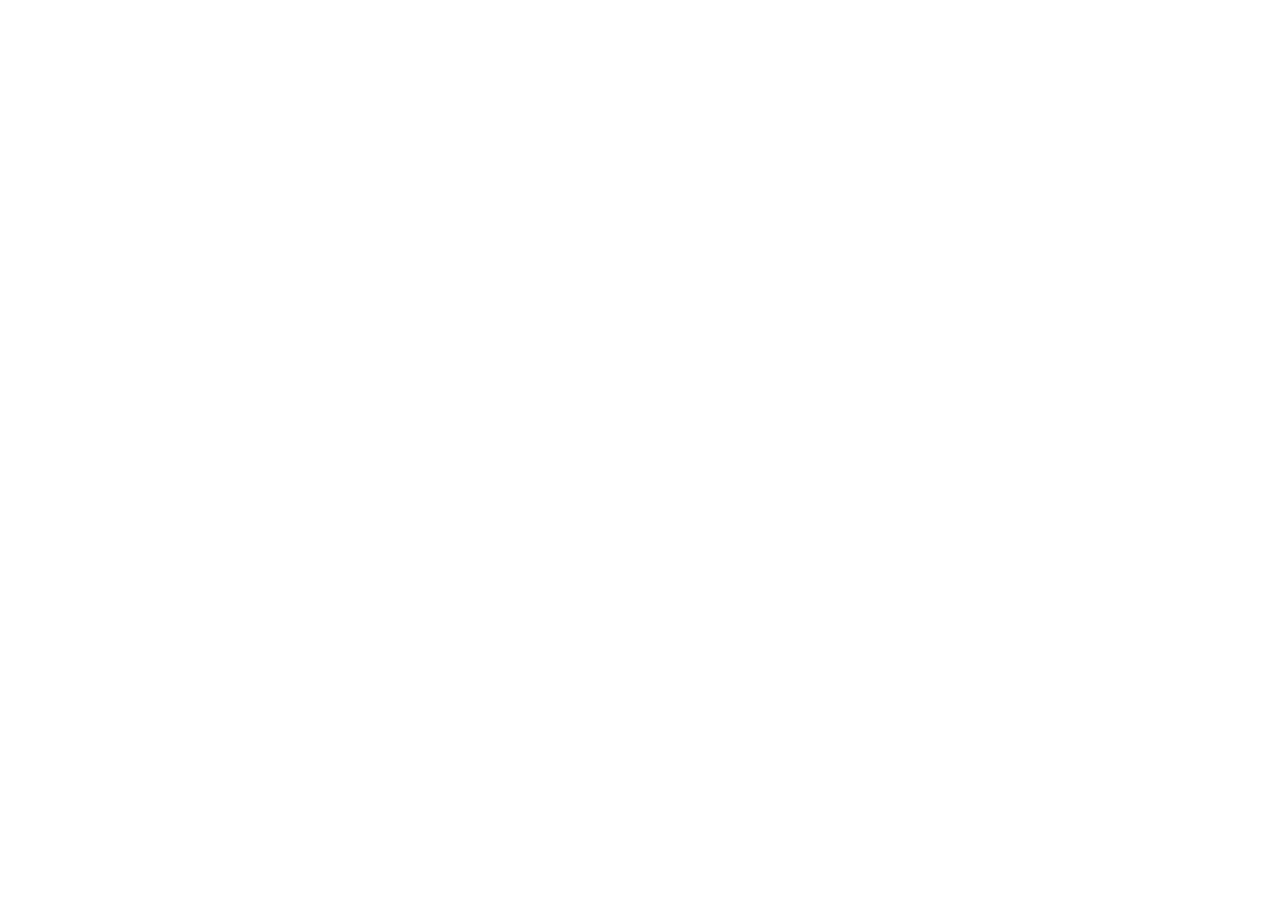
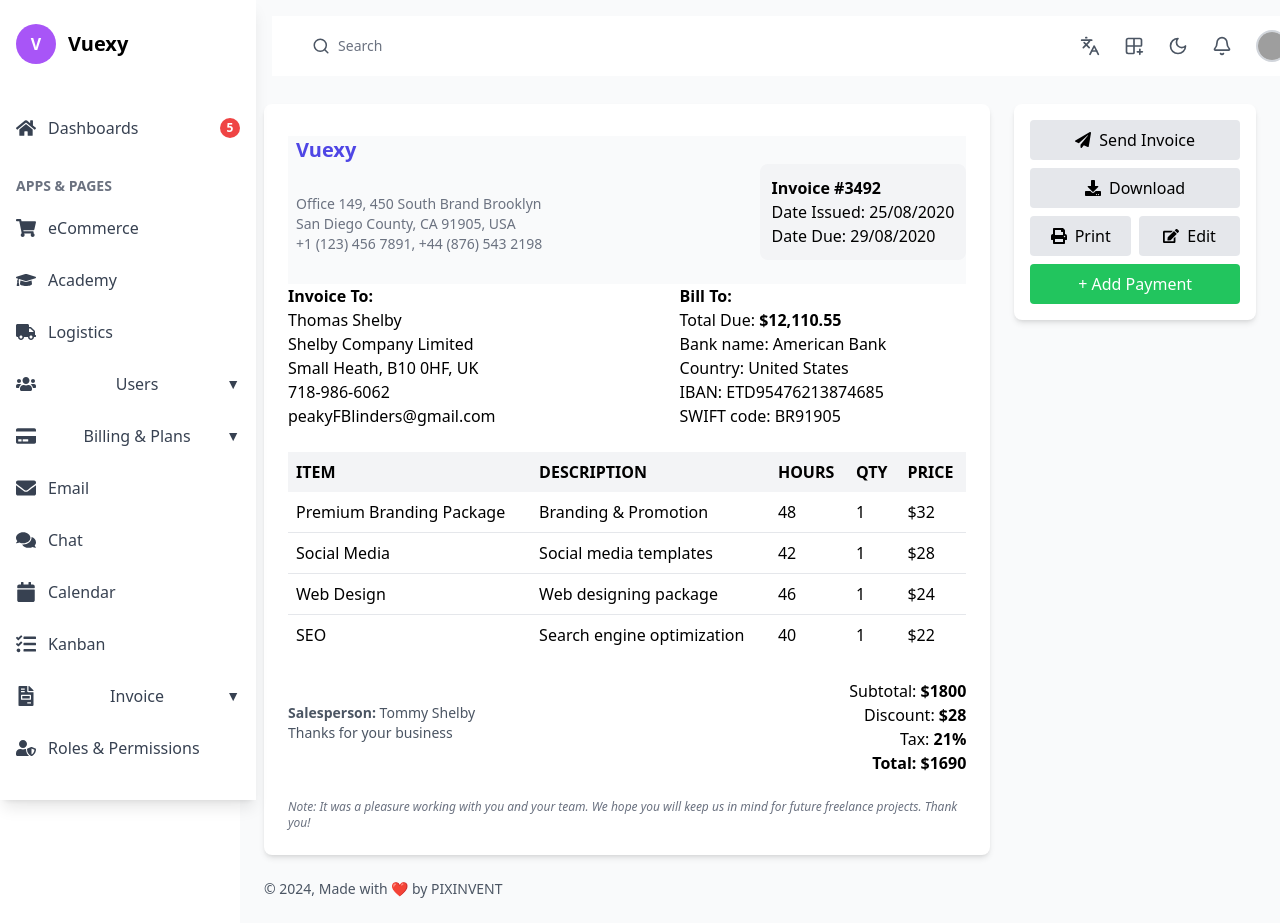
Before and after one commit to xnafi/dashboard, a React (Vite) app: page /invoice-bill in a window 1280 px wide. Before the commit this address had no page. Before the commit the page ends 800 px from the top, so only its background shows below. Built offline with nearby package versions, Linux system fonts and the light colour scheme; grey boxes are pictures that could not be loaded.

Commit message:
Invoice bill details with print edit download button on dashboard

```diff
--- a/src/App.tsx
+++ b/src/App.tsx
@@ -15,6 +15,7 @@
 import Footer from "./pages/Footer/Footer";
 import LogIn from "./pages/LogIn/LogIn";
 import InvoiceList from "./pages/InvoiceList/InvoiceList";
+import InvoiceBill from "./pages/InvoiceList/InvoiceBill";
 
 function App() {
   return (
@@ -35,6 +36,7 @@
           <Route index element={<Home />} />
           <Route path="/members" element={<Members />} />
           <Route path="/invoice-list" element={<InvoiceList />} />
+          <Route path="/invoice-bill" element={<InvoiceBill />} />
         </Route>
       </Routes>
     </BrowserRouter>
--- /dev/null
+++ b/src/pages/InvoiceList/InvoiceBill.tsx
@@ -0,0 +1,165 @@
+import React from "react";
+import { FaPaperPlane, FaDownload, FaPrint, FaEdit } from "react-icons/fa";
+
+const InvoiceBill: React.FC = () => {
+  return (
+    <div className="p-6 bg-gray-50 mt-20 ml-4">
+      {/* Search Bar */}
+
+
+      <div className="flex gap-6">
+        {/* Invoice Card */}
+        <div className="bg-white shadow-md rounded-lg p-6 w-3/4 ">
+          {/* Header */}
+          <div className="bg-gray-50 gap-3 ">
+            <div className="text-indigo-600 font-bold text-xl mt-2 ml-2">Vuexy</div>
+            <div className="flex justify-between items-center ">
+            <div className="text-sm text-gray-500 ml-2">
+              Office 149, 450 South Brand Brooklyn <br />
+              San Diego County, CA 91905, USA <br />
+              +1 (123) 456 7891, +44 (876) 543 2198
+            </div>
+             {/* Invoice Number */}
+          <div className="bg-gray-100 p-3 rounded-lg mb-6">
+            <p className="font-semibold">Invoice #3492</p>
+            <p>Date Issued: 25/08/2020</p>
+            <p>Date Due: 29/08/2020</p>
+          </div>
+            </div>
+
+          </div>
+
+          {/* Invoice Details */}
+          <div className="flex justify-between mb-6">
+            <div>
+              <h4 className="font-semibold">Invoice To:</h4>
+              <p>Thomas Shelby</p>
+              <p>Shelby Company Limited</p>
+              <p>Small Heath, B10 0HF, UK</p>
+              <p>718-986-6062</p>
+              <p>peakyFBlinders@gmail.com</p>
+            </div>
+            <div className="mr-20">
+              <h4 className="font-semibold">Bill To:</h4>
+              <p>Total Due: <span className="font-semibold">$12,110.55</span></p>
+              <p>Bank name: American Bank</p>
+              <p>Country: United States</p>
+              <p>IBAN: ETD95476213874685</p>
+              <p>SWIFT code: BR91905</p>
+            </div>
+          </div>
+
+
+
+          {/* Table */}
+          <table className="w-full border-collapse mb-6">
+            <thead>
+              <tr className="bg-gray-100 text-left">
+                <th className="p-2">ITEM</th>
+                <th className="p-2">DESCRIPTION</th>
+                <th className="p-2">HOURS</th>
+                <th className="p-2">QTY</th>
+                <th className="p-2">PRICE</th>
+              </tr>
+            </thead>
+            <tbody className="divide-y">
+              <tr>
+                <td className="p-2">Premium Branding Package</td>
+                <td className="p-2">Branding & Promotion</td>
+                <td className="p-2">48</td>
+                <td className="p-2">1</td>
+                <td className="p-2">$32</td>
+              </tr>
+              <tr>
+                <td className="p-2">Social Media</td>
+                <td className="p-2">Social media templates</td>
+                <td className="p-2">42</td>
+                <td className="p-2">1</td>
+                <td className="p-2">$28</td>
+              </tr>
+              <tr>
+                <td className="p-2">Web Design</td>
+                <td className="p-2">Web designing package</td>
+                <td className="p-2">46</td>
+                <td className="p-2">1</td>
+                <td className="p-2">$24</td>
+              </tr>
+              <tr>
+                <td className="p-2">SEO</td>
+                <td className="p-2">Search engine optimization</td>
+                <td className="p-2">40</td>
+                <td className="p-2">1</td>
+                <td className="p-2">$22</td>
+              </tr>
+            </tbody>
+          </table>
+
+          {/* Subtotal */}
+          <div>
+          <div className="flex justify-between text-right">
+          <div>
+          <p className="mt-6 text-sm text-gray-600 text-start">
+            <span className="font-semibold">Salesperson:</span> Tommy Shelby <br />
+            Thanks for your business
+          </p>
+          </div>
+            <div className="">
+              <p>Subtotal: <span className="font-semibold">$1800</span></p>
+              <p>Discount: <span className="font-semibold">$28</span></p>
+              <p>Tax: <span className="font-semibold">21%</span></p>
+              <p className="font-bold">Total: $1690</p>
+            </div>
+          </div>
+
+          </div>
+
+
+          {/* Footer */}
+
+          <p className="mt-6 text-xs text-gray-500 italic">
+            Note: It was a pleasure working with you and your team. We hope you
+            will keep us in mind for future freelance projects. Thank you!
+          </p>
+        </div>
+
+        {/* Actions Panel */}
+<div className="w-1/4">
+  <div className="bg-white shadow-md rounded-lg p-4">
+    {/* Send Invoice Button */}
+    <button className="w-full flex items-center justify-center gap-2 bg-gray-200 text-black px-4 py-2 rounded mb-2 transition duration-300 hover:bg-indigo-500 hover:scale-105">
+      <FaPaperPlane /> Send Invoice
+    </button>
+
+    {/* Download Button */}
+    <button className="w-full flex items-center justify-center gap-2 bg-gray-200 px-4 py-2 rounded mb-2 transition duration-300  hover:bg-indigo-500 hover:scale-105">
+      <FaDownload /> Download
+    </button>
+
+    {/* Print & Edit Buttons - Side by Side */}
+    <div className="flex flex-row gap-2">
+      <button className="w-full flex items-center justify-center gap-2 bg-gray-200 px-4 py-2 rounded mb-2 transition duration-300 hover:bg-indigo-500 hover:scale-105">
+        <FaPrint /> Print
+      </button>
+      <button className="w-full flex items-center justify-center gap-2 bg-gray-200 px-4 py-2 rounded mb-2 transition duration-300 hover:bg-indigo-500 hover:scale-105">
+        <FaEdit /> Edit
+      </button>
+    </div>
+
+    {/* Add Payment Button */}
+    <button className="w-full flex items-center justify-center gap-2 bg-green-500 text-white px-4 py-2 rounded transition duration-300 hover:bg-green-500 hover:scale-105">
+      + Add Payment
+    </button>
+  </div>
+</div>
+
+      </div>
+
+      {/* Footer */}
+      <div className="text-sm text-gray-600 mt-6 text-start">
+        © 2024, Made with ❤️ by PIXINVENT
+      </div>
+    </div>
+  );
+};
+
+export default InvoiceBill;
```
